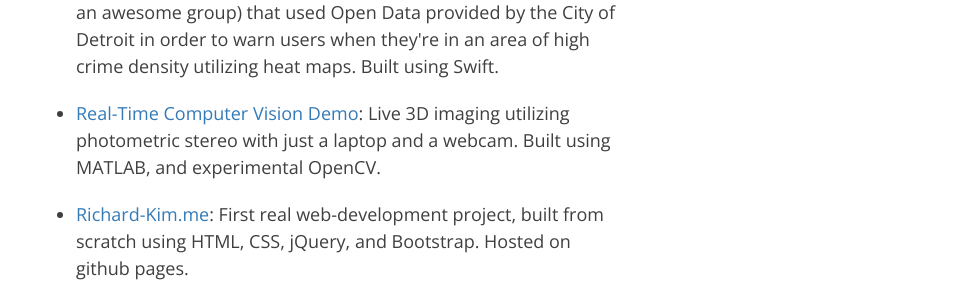
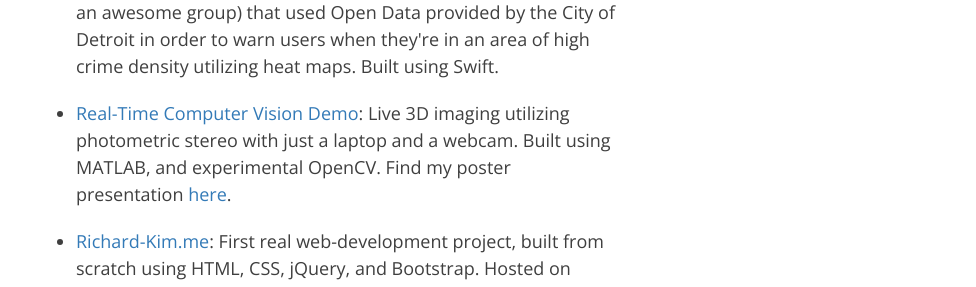
Before and after one commit to rkkim/rkkim.github.io, a plain HTML site: page projects.html in a window 1280 px wide. Shown: the part 638-925 px from the top of the page, without its empty margins (304-1280 px from the left). Drawn offline with nearby package versions, Linux system fonts and the light colour scheme.

Commit message:
poster for Computer Vision proj

```diff
--- a/projects.html
+++ b/projects.html
@@ -62,9 +62,9 @@
     <h4>  </h4>
    <ul>
      <li><a href="https://github.com/aegrobbel/Cognizant" target="_blank">Cognizant (MHacks 8)</a>: My first hackathon! Built an iOS app (with an awesome group) that used Open Data provided by the City of Detroit in order to warn users when they're in an area of high crime density utilizing heat maps. Built using Swift. </li>
-     <li><a href="https://github.com/rkkim/Real-Time-Photometric-Stereo" target="_blank">Real-Time Computer Vision Demo</a>: Live 3D imaging utilizing photometric stereo with just a laptop and a webcam. Built using MATLAB, and experimental OpenCV. </li>
+     <li><a href="https://github.com/rkkim/Real-Time-Photometric-Stereo" target="_blank">Real-Time Computer Vision Demo</a>: Live 3D imaging utilizing photometric stereo with just a laptop and a webcam. Built using MATLAB, and experimental OpenCV. Find my poster presentation <a href="PosterPresentation.pdf">here</a>. </li>
      <li><a href="https://github.com/rkkim/rkkim.github.io" target="_blank">Richard-Kim.me</a>: First real web-development project, built from scratch using HTML, CSS, jQuery, and Bootstrap. Hosted on github pages.</li>
-     <li><a href="https://github.com/rkkim/RandomQuoteMachine" target="_blank">Random Quote Generator</a>: Simple and clean project to get familiar with JSON and learn API calls. Built using HTML, CSS, jQuery. Find it <a href="./randomquote/index.html" >here</a></li>
+     <li><a href="https://github.com/rkkim/RandomQuoteMachine" target="_blank">Random Quote Generator</a>: Simple and clean project to get familiar with JSON and learn API calls. Built using HTML, CSS, jQuery. Find it <a href="./randomquote/index.html" >here</a>.</li>
      <li><a href="https://github.com/rkkim/GraphingCalculatoriOS" target="_blank">Graphing Calculator</a>: Project to get familiar with iOS development. Utilized multiple views (SplitView, StackView), and utilized a working MVC model. Built using Swift. </li>
    </ul>
 <br>
```
Also changed, not shown: 1 other file.
